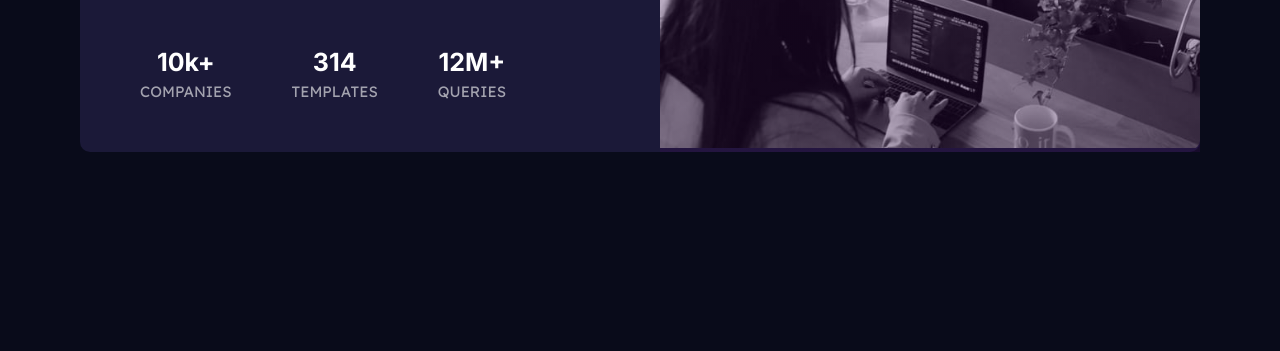
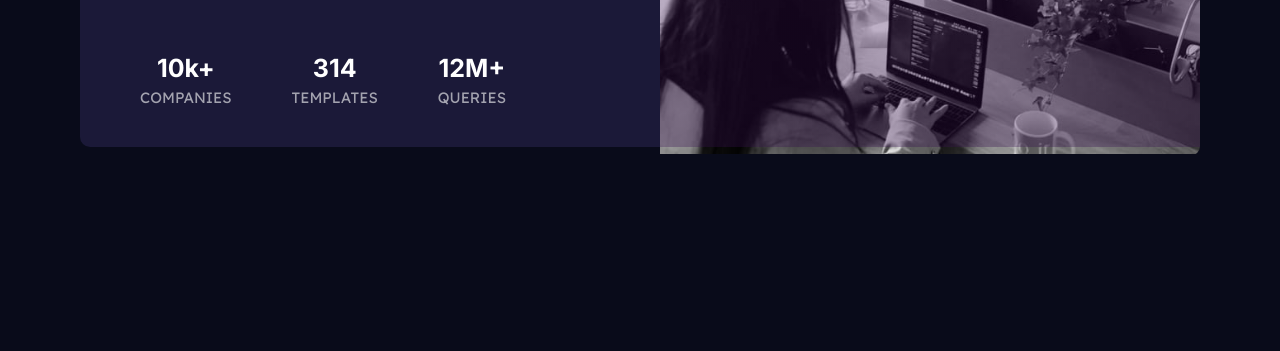
Before and after one commit to Xeotheosis/Frontend-Challenge-12, a plain HTML site: page index.html in a window 1280 px wide. Shown: the part 449-800 px from the top of the page. Drawn offline with Linux system fonts and the light colour scheme.

Commit message:
Update index.html

```diff
--- a/index.html
+++ b/index.html
@@ -38,7 +38,7 @@
         </div>
       </div>
       <div class="image-container">
-        <picture>
+        <picture style="display:block; height:0;">
           <source
             media="max-width:950px"
             srcset="./images/image-header-mobile"
```
